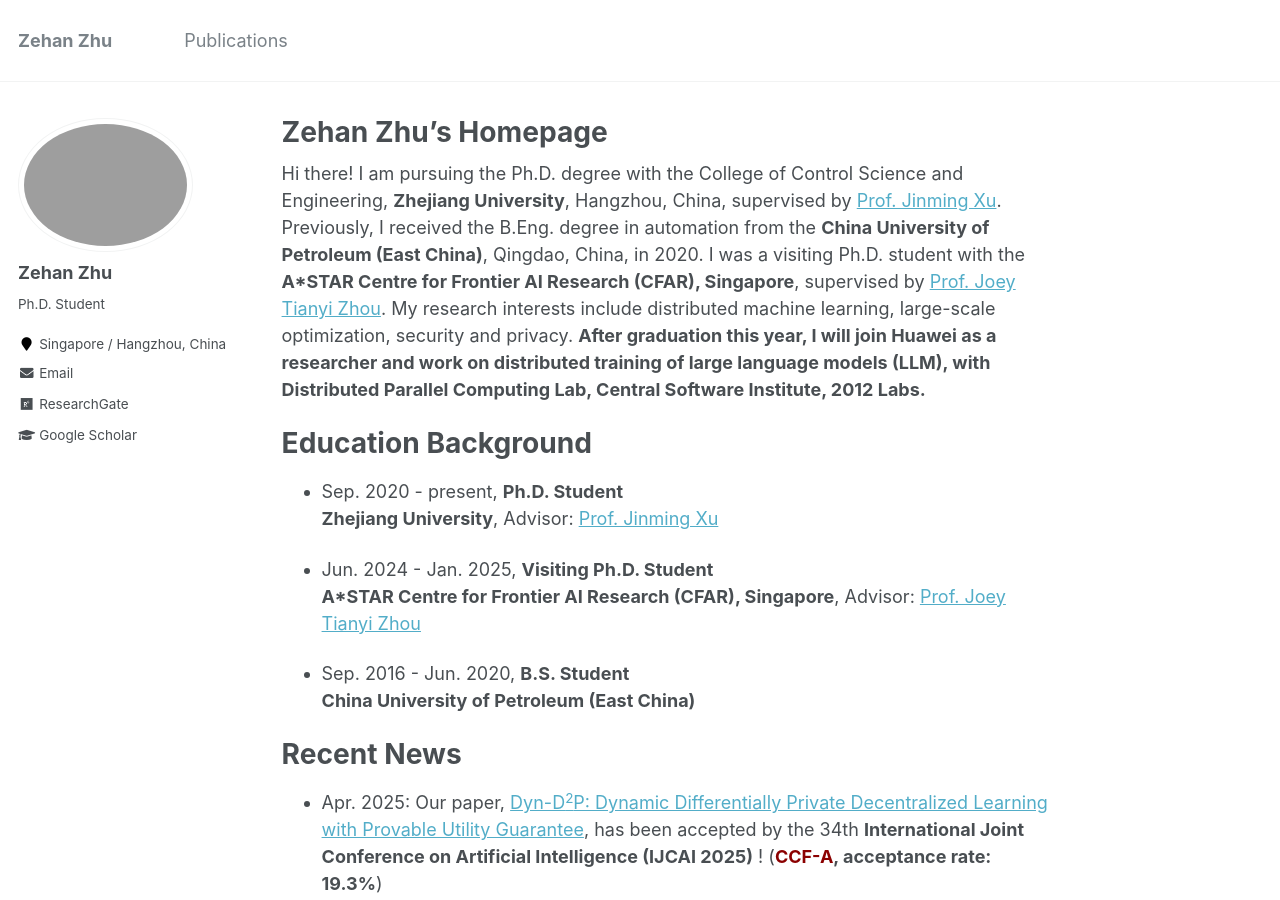
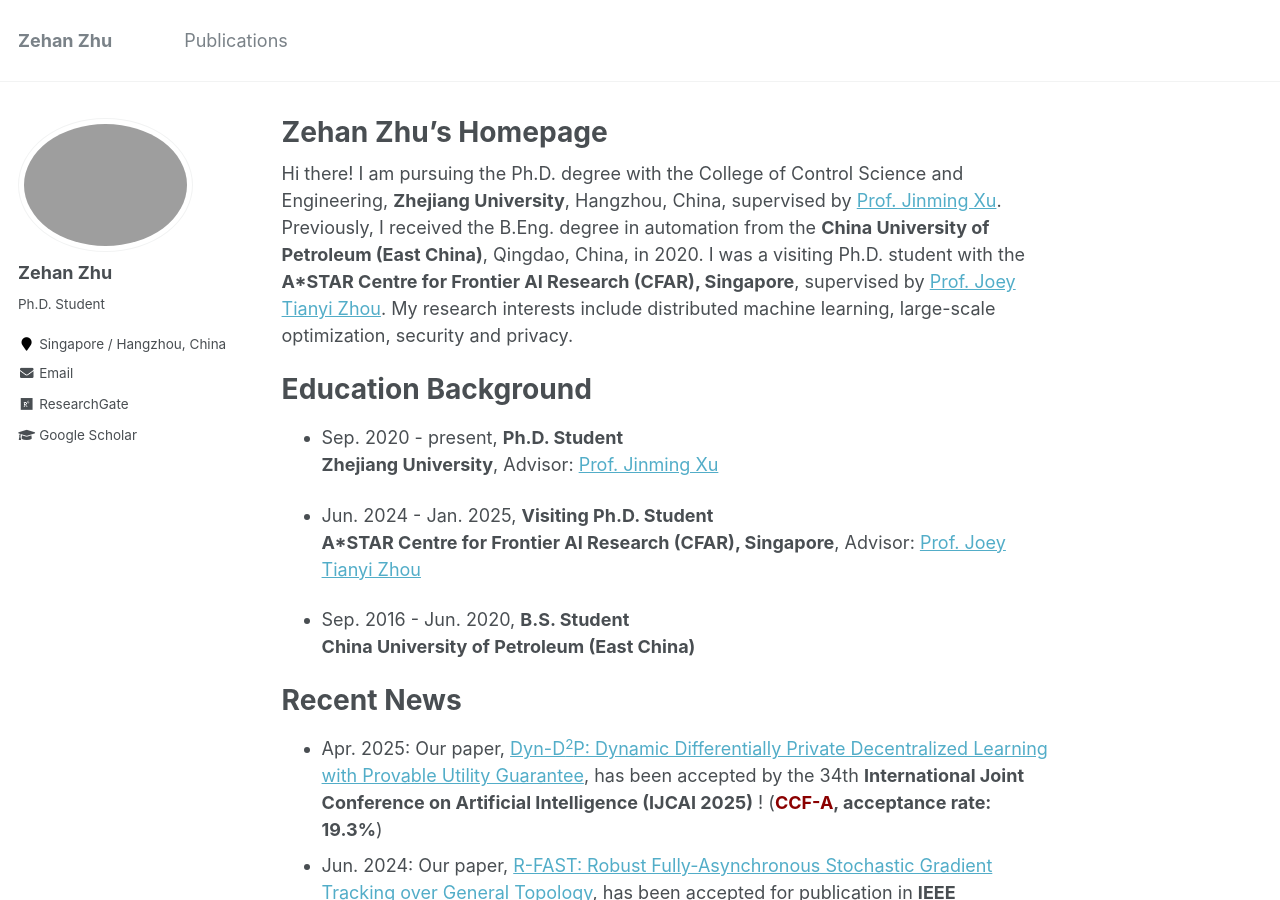
Before and after one commit to zehanzhu/zehanzhu.github.io, a Jekyll site: the page built from _pages/about.md, in a window 1280 px wide and 900 px high. Built offline with Jekyll 4.4.1, drawn with Linux system fonts in a browser that asks for light colours.

Commit message:
Update about.md

```diff
--- a/_pages/about.md
+++ b/_pages/about.md
@@ -9,7 +9,7 @@ redirect_from:
 ---
 
 
-Hi there! I am pursuing the Ph.D. degree with the College of Control Science and Engineering, **Zhejiang University**, Hangzhou, China, supervised by [Prof. Jinming Xu](https://jinmingxu.github.io/). Previously, I received the B.Eng. degree in automation from the **China University of Petroleum (East China)**, Qingdao, China, in 2020. I was a visiting Ph.D. student with the **A*STAR Centre for Frontier AI Research (CFAR), Singapore**, supervised by [Prof. Joey Tianyi Zhou](https://joeyzhouty.github.io/). My research interests include distributed machine learning, large-scale optimization, security and privacy. **After graduation this year, I will join Huawei as a researcher and work on distributed training of large language models (LLM), with Distributed Parallel Computing Lab, Central Software Institute, 2012 Labs.**
+Hi there! I am pursuing the Ph.D. degree with the College of Control Science and Engineering, **Zhejiang University**, Hangzhou, China, supervised by [Prof. Jinming Xu](https://jinmingxu.github.io/). Previously, I received the B.Eng. degree in automation from the **China University of Petroleum (East China)**, Qingdao, China, in 2020. I was a visiting Ph.D. student with the **A*STAR Centre for Frontier AI Research (CFAR), Singapore**, supervised by [Prof. Joey Tianyi Zhou](https://joeyzhouty.github.io/). My research interests include distributed machine learning, large-scale optimization, security and privacy.
 
 
 Education Background
```
